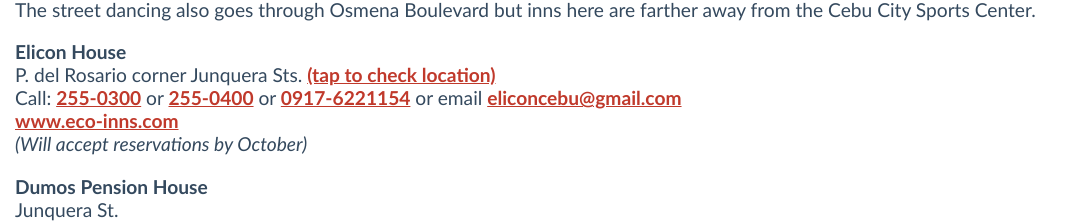
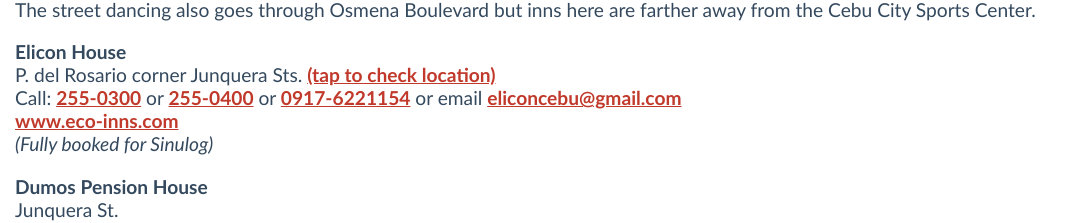
Before and after one commit to maxlimpag/sinulog-mobile-web, a plain HTML site: page wheretostay.html in a window 1280 px wide. Shown: the part 1613-1836 px from the top of the page, without its empty margins (0-1083 px from the left). Drawn offline with Linux system fonts and the light colour scheme.

Commit message:
Added Fully Booked notation for Elicon

```diff
--- a/wheretostay.html
+++ b/wheretostay.html
@@ -73,7 +73,7 @@
 		P. del Rosario corner Junquera Sts. <a href="https://maps.google.com/maps?f=q&source=s_q&hl=en&geocode=&q=Elicon+House,+Junquera+Street,+Cebu+City,+Central+Visayas,+Philippines&aq=0&oq=elicon+h&sll=37.0625,-95.677068&sspn=37.188995,79.013672&vpsrc=0&ie=UTF8&hq=&hnear=&ll=10.303899,123.898916&spn=0.011295,0.01929&t=m&z=16&iwloc=A&cid=8452014112302485894">(tap to check location)</a><br />
 		Call: <a href="tel:+63322550300">255-0300</a> or <a href="tel:+63322550400">255-0400</a> or <a href="tel:+639176221154">0917-6221154</a> or email <a href="mailto:eliconcebu@gmail.com">eliconcebu@gmail.com</a><br />
 		<a href="www.eco-inns.com">www.eco-inns.com</a><br />
-		<em>(Will accept reservations by October)</em></p>
+		<em>(Fully booked for Sinulog)</em></p>
 
 		<p><strong>Dumos Pension House</strong><br />
 		Junquera St.<br />
```
